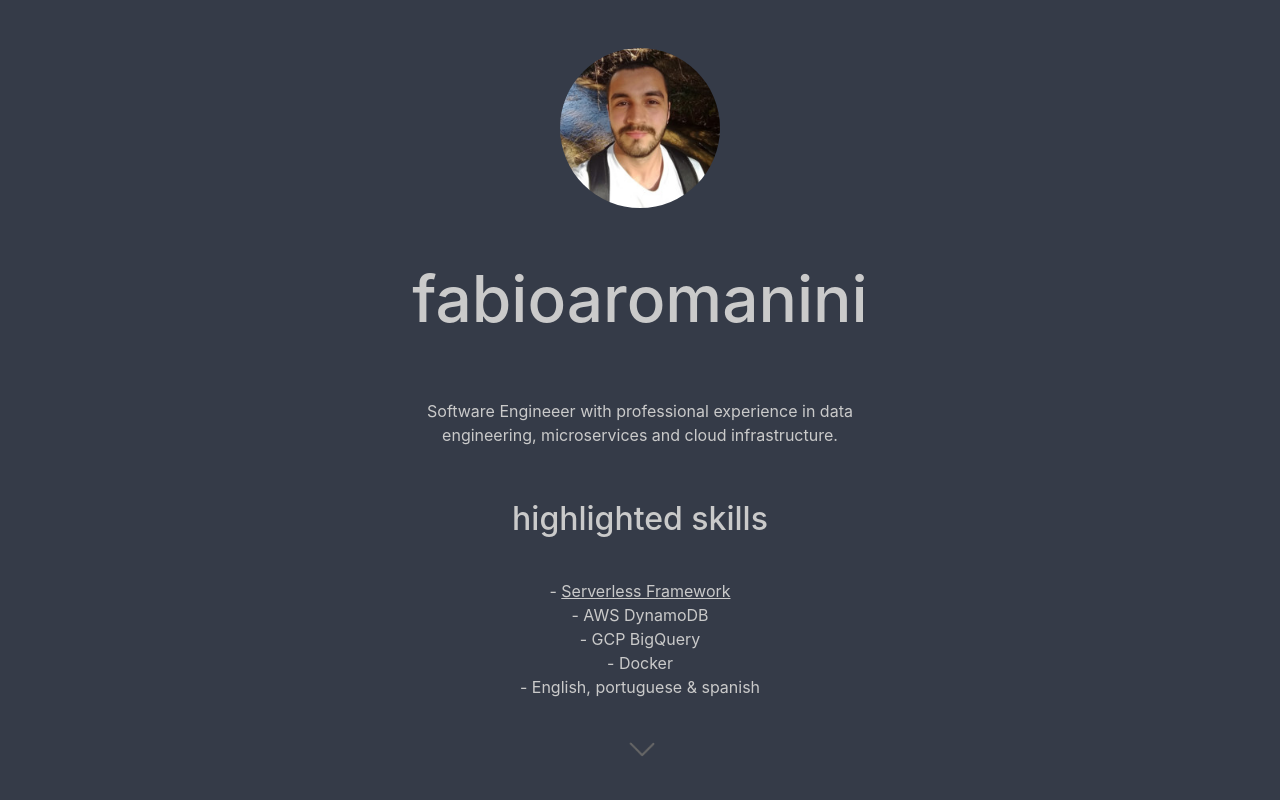
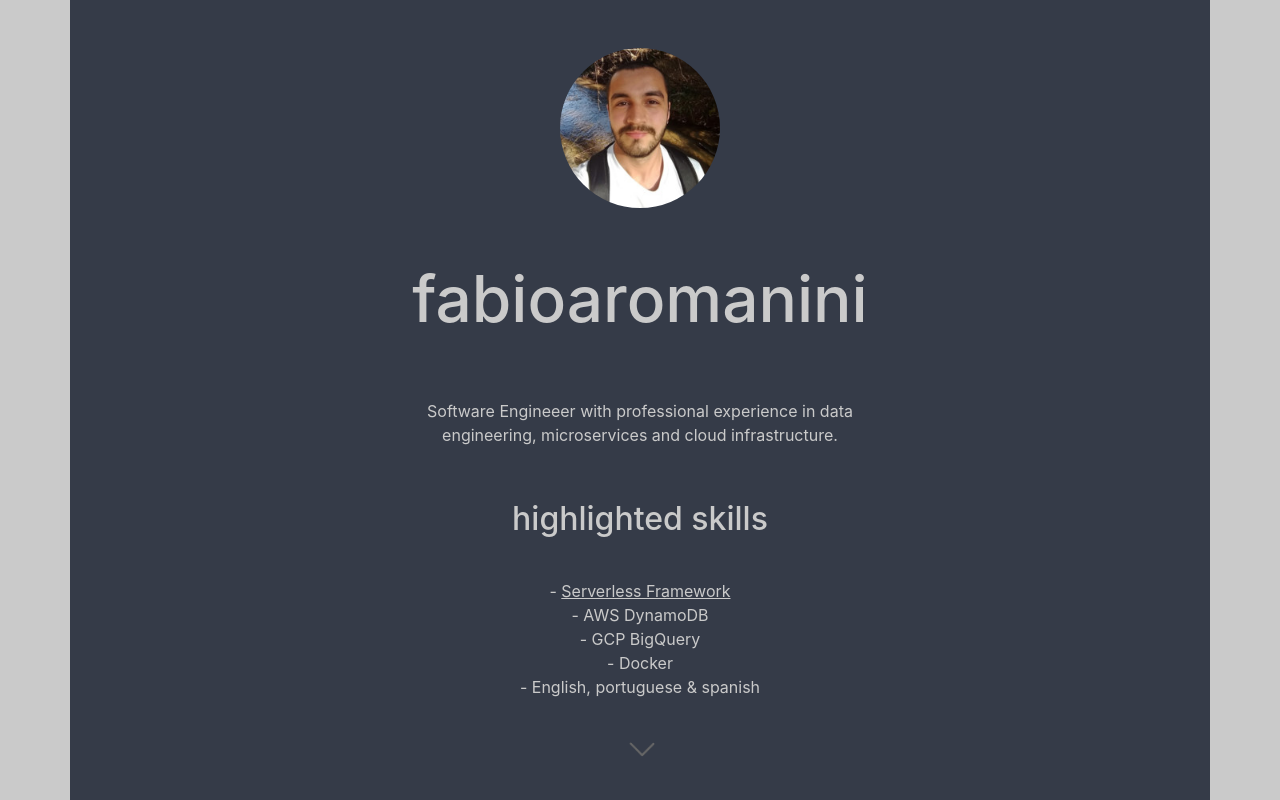
Before and after one commit to fabioaromanini/site, a React (Create React App) app: page / in a window 1280 px wide. Shown: the top 800 px of the page. Built offline with nearby package versions, Linux system fonts and the light colour scheme.

Commit message:
adds two background colors in desktop

```diff
--- a/src/App.css
+++ b/src/App.css
@@ -1,4 +1,8 @@
 #app {
-  background-color: #353b48;
+  background-color: #cacaca;
   color: #cacaca;
 }
+
+#app div {
+  background-color: #353b48;
+}
```
